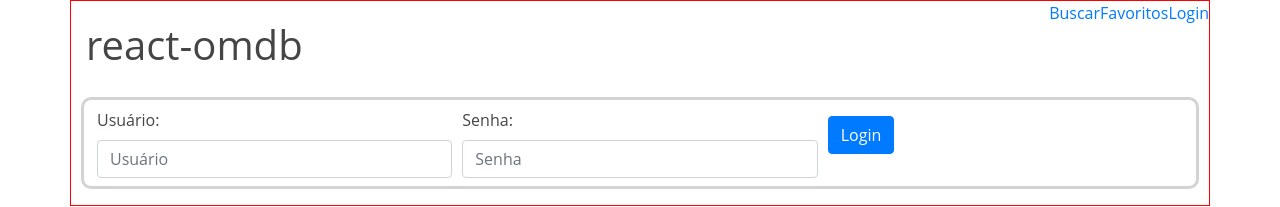
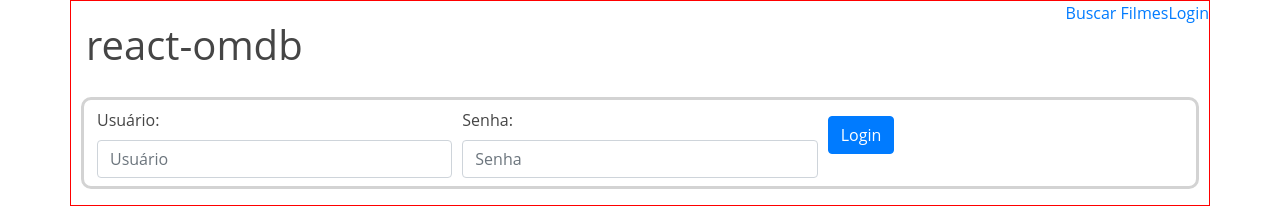
Before and after one commit to wpiasecki/react-omdb, a React (Create React App) app: page /login in a window 1280 px wide. Shown: the top 207 px of the page. Built offline with nearby package versions, Linux system fonts and the light colour scheme.

Commit message:
Rotas movidas para component Menu.

```diff
--- a/src/App.tsx
+++ b/src/App.tsx
@@ -5,9 +5,10 @@ import './App.css';
 import { observable, computed } from 'mobx';
 import { observer } from 'mobx-react';
 
-import { BrowserRouter, Route, Link } from 'react-router-dom';
+import { BrowserRouter, Route } from 'react-router-dom';
 
 import Login from "./Login";
+import Menu from './Menu';
 import MovieSearch from "./MovieSearch";
 import MovieFavorites from "./MovieFavorites";
 import RootStore from "./stores/RootStore";
@@ -19,7 +20,12 @@ import styled from 'styled-components';
 @observer
 export default class App extends Component {
 
-	rootStore = new RootStore();
+	rootStore;
+
+	constructor(props) {
+		super(props);
+		this.rootStore = new RootStore();
+	}
 
   render() {
     return (
@@ -27,11 +33,7 @@ export default class App extends Component {
 		    <AppContainer>
 		    	<Header>
 						<Title>react-omdb</Title>
-						<Menu>
-							<Link to="/">Buscar</Link>
-							<Link to="/favorites">Favoritos</Link>
-							<Link to="/login">Login</Link>
-						</Menu>
+						<Menu rootStore={this.rootStore} />
 					</Header>
 		      <div>
 		      	<Route
@@ -57,11 +59,6 @@ export default class App extends Component {
   }
 }
 
-const Menu = styled.ul``;
-const SearchLink = styled.li``;
-const FavoritesLink = styled(SearchLink)``;
-const LoginLink = styled(SearchLink)``;
-
 const AppContainer = styled.div.attrs({ className: 'container' })`
 	border: 1px solid red;
 `;
--- a/src/Login.tsx
+++ b/src/Login.tsx
@@ -2,6 +2,8 @@ import React from 'react';
 
 import { observable, computed } from 'mobx';
 import { observer } from 'mobx-react';
+
+import { Redirect } from 'react-router-dom';
 
 import styled from 'styled-components';
 
@@ -29,12 +31,7 @@ export default class Login extends React.Component<any> {
 		};
 
 		return this.authStore.isLogged() ? (
-				<LoggedArea>
-					<p>
-						Entrou como {this.authStore.loggedUser}.
-						<LogoutLink onClick={() => this.authStore.logout()}>Sair</LogoutLink>
-					</p>
-				</LoggedArea>
+				<Redirect to="/" />
 			) : (
 				<form>
 					<LoginForm>
@@ -62,17 +59,11 @@ export default class Login extends React.Component<any> {
 
 }
 
-const LogoutLink = styled.a``;
 
-
-const LoggedArea = styled.div`
+const LoginForm = styled.div.attrs({ className: 'form-group form-row' })`
 	border: 3px solid lightgray;
 	border-radius: 10px;
 	padding: 0.5em;
-`;
-
-
-const LoginForm = styled(LoggedArea).attrs({ className: 'form-group form-row' })`
 `;
 
 const LoginInput = styled.input.attrs({
--- /dev/null
+++ b/src/Menu.tsx
@@ -0,0 +1,42 @@
+import React from 'react';
+import { Link } from 'react-router-dom';
+import styled from 'styled-components';
+
+export default class Menu extends React.Component<any> {
+
+	authStore;
+
+	constructor(props) {
+		super(props);
+		this.authStore = props.rootStore.authStore;
+	}
+
+	render() {
+		return (
+			<MenuWrapper>
+				<Link to="/">Buscar Filmes</Link>
+				{
+					this.authStore.isLogged()
+						? <Link to="/favorites">Favoritos</Link>
+						: null
+				}
+				{
+					this.authStore.isLogged()
+						? <Link onClick={() => this.authStore.logout()} to="/">Logout</Link>
+						: <Link to="/login">Login</Link>
+				}
+
+			</MenuWrapper>
+		);
+	}
+
+
+}
+
+
+const MenuWrapper = styled.ul``;
+const SearchLink = styled.li``;
+const FavoritesLink = styled(SearchLink)``;
+const LoginLink = styled(SearchLink)``;
+
+const LogoutLink = styled(SearchLink);
```
